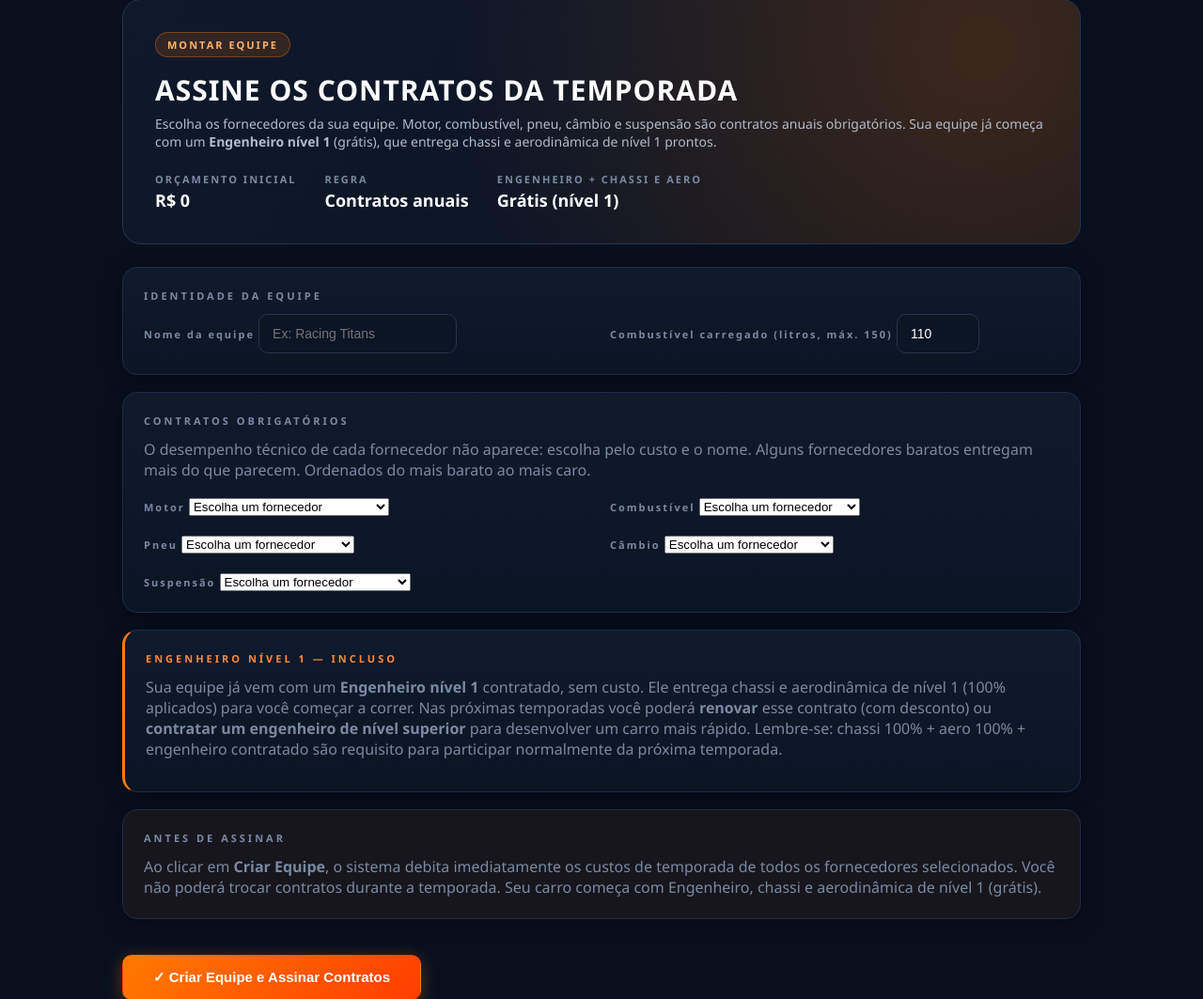
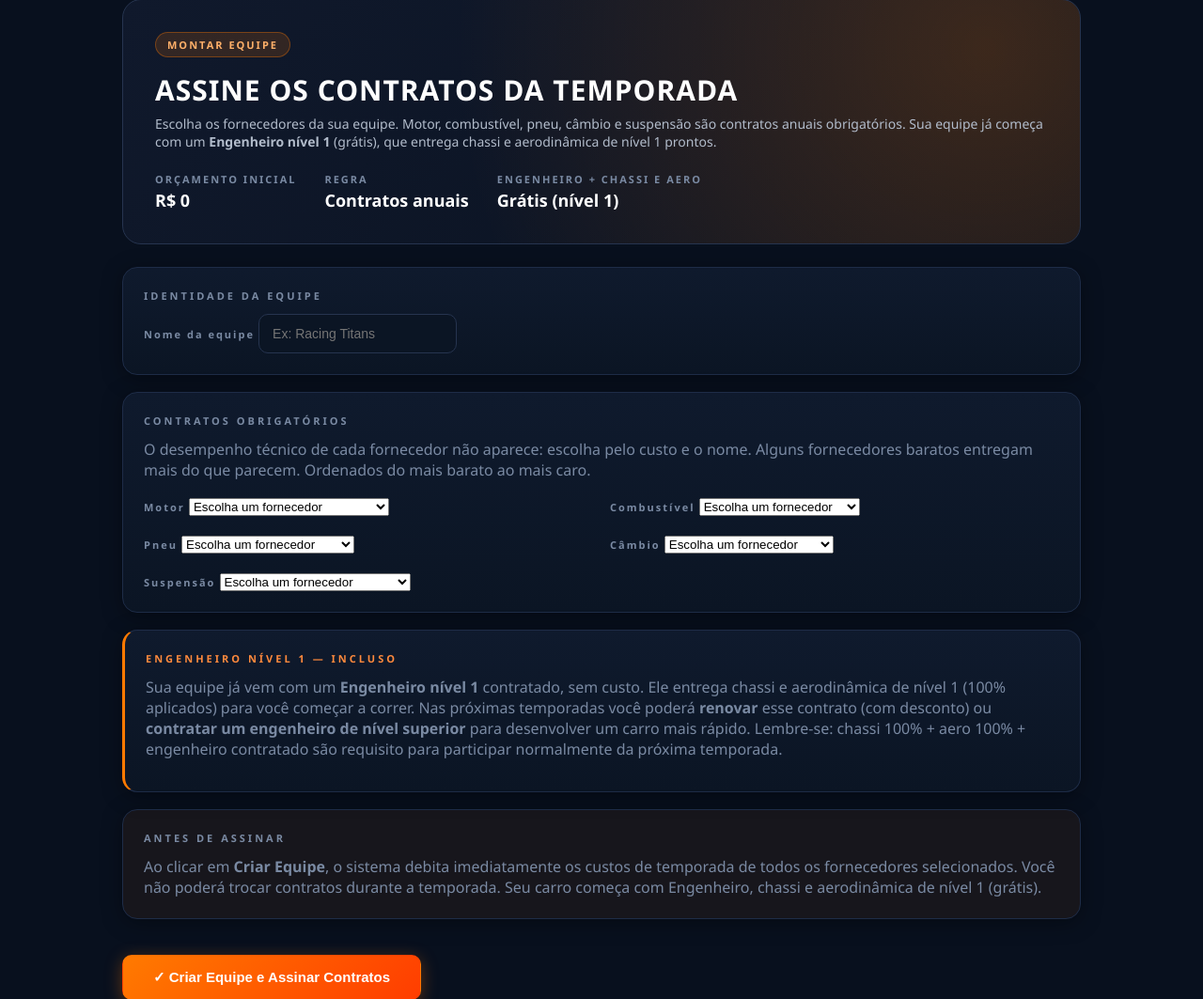
Before and after one commit to henriquebdv-lab/openw, a Flask app: template templates/equipes.html in a window 1280 px wide. Shown: the part 120-1183 px from the top of the page at 94% size. Run offline with Flask 3, Linux system fonts and the light colour scheme; the template is opened without the code that fills it: values that come from a table or form of the project are taken from there, others are empty.

Commit message:
Remove campo combustivel da tela montar equipe + rota usa tanque cheio padrao - feito no Windows

```diff
--- a/rotas/equipe.py
+++ b/rotas/equipe.py
@@ -49,7 +49,7 @@ def registrar(app):
                 eng_basico = FornecedorEngenheiro.query.filter_by(nivel=1, ativo=True).first()
                 engenheiro_id = eng_basico.id if eng_basico else None
 
-            combustivel_carregado = min(TANQUE_MAXIMO_LITROS, max(0.0, float(request.form["combustivel_carregado"])))
+            combustivel_carregado = TANQUE_MAXIMO_LITROS  # padrao: tanque cheio (campo removido da tela)
             nova_equipe = CarroJogador(
                 usuario_id=usuario.id,
                 nome=request.form["nome"],
--- a/templates/equipes.html
+++ b/templates/equipes.html
@@ -32,16 +32,9 @@
 
     <div class="ows-card" style="margin-bottom: 18px;">
         <h3>IDENTIDADE DA EQUIPE</h3>
-        <div class="ows-grid-2" style="margin-top: 10px;">
-            <div>
-                <label for="nome">Nome da equipe</label>
-                <input type="text" id="nome" name="nome" required placeholder="Ex: Racing Titans">
-            </div>
-            <div>
-                <label for="combustivel_carregado">Combustível carregado (litros, máx. 150)</label>
-                <input type="number" id="combustivel_carregado" name="combustivel_carregado"
-                       min="10" max="150" step="1" value="110" required>
-            </div>
+        <div style="margin-top: 10px;">
+            <label for="nome">Nome da equipe</label>
+            <input type="text" id="nome" name="nome" required placeholder="Ex: Racing Titans">
         </div>
     </div>
 
```
Also changed, not shown: jogo.db.
